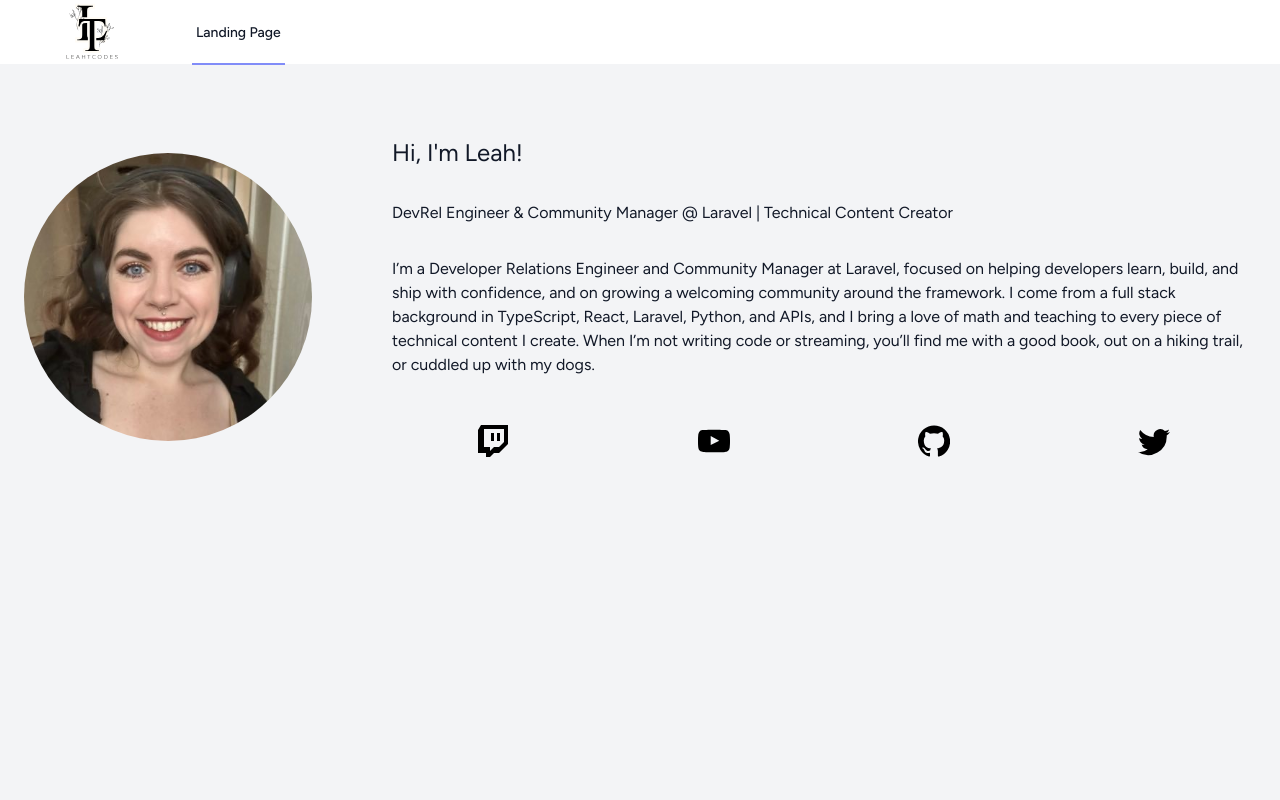
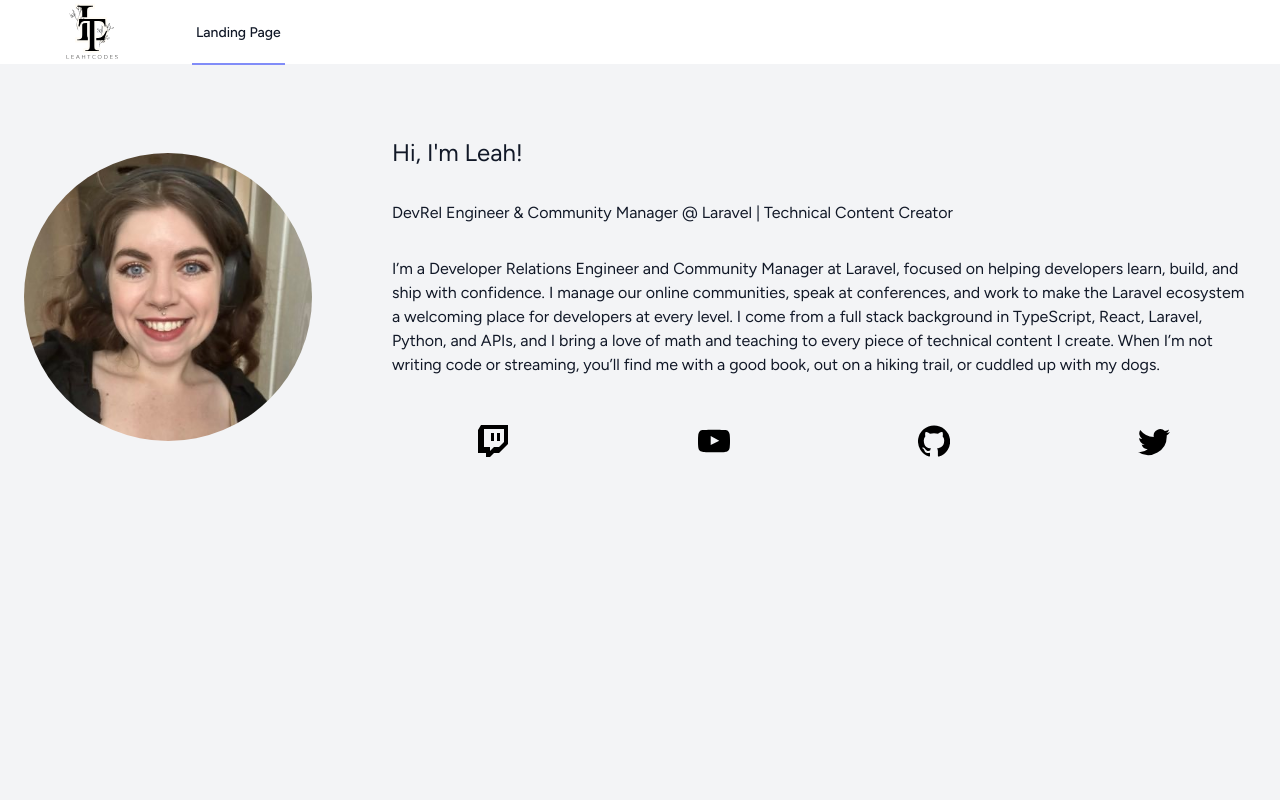
Before and after one commit to leahthompson01/Updated-Portfolio, a Laravel app: page /dashboard in a window 1280 px wide. Run offline with Laravel 12, Linux system fonts and the light colour scheme; style sheets or scripts are compiled from the project's sources; some libraries are stand-ins or nearby versions.

Commit message:
Mention conference speaking and community management in bio
Co-Authored-By: Claude Opus 5.5 <noreply@anthropic.com>
Claude-Session: https://claude.ai/code/session_01X5Tt3DpgfETaW8MxGLUeQo

```diff
--- a/resources/js/Pages/Dashboard.tsx
+++ b/resources/js/Pages/Dashboard.tsx
@@ -25,9 +25,10 @@ export default function Dashboard() {
                         <p className={''}>
                             I’m a Developer Relations Engineer and Community
                             Manager at Laravel, focused on helping developers
-                            learn, build, and ship with confidence, and on
-                            growing a welcoming community around the
-                            framework. I come from a full stack background
+                            learn, build, and ship with confidence. I manage
+                            our online communities, speak at conferences, and
+                            work to make the Laravel ecosystem a welcoming
+                            place for developers at every level. I come from a full stack background
                             in TypeScript, React, Laravel, Python, and APIs, and
                             I bring a love of math and teaching to every piece
                             of technical content I create. When I’m not
```
